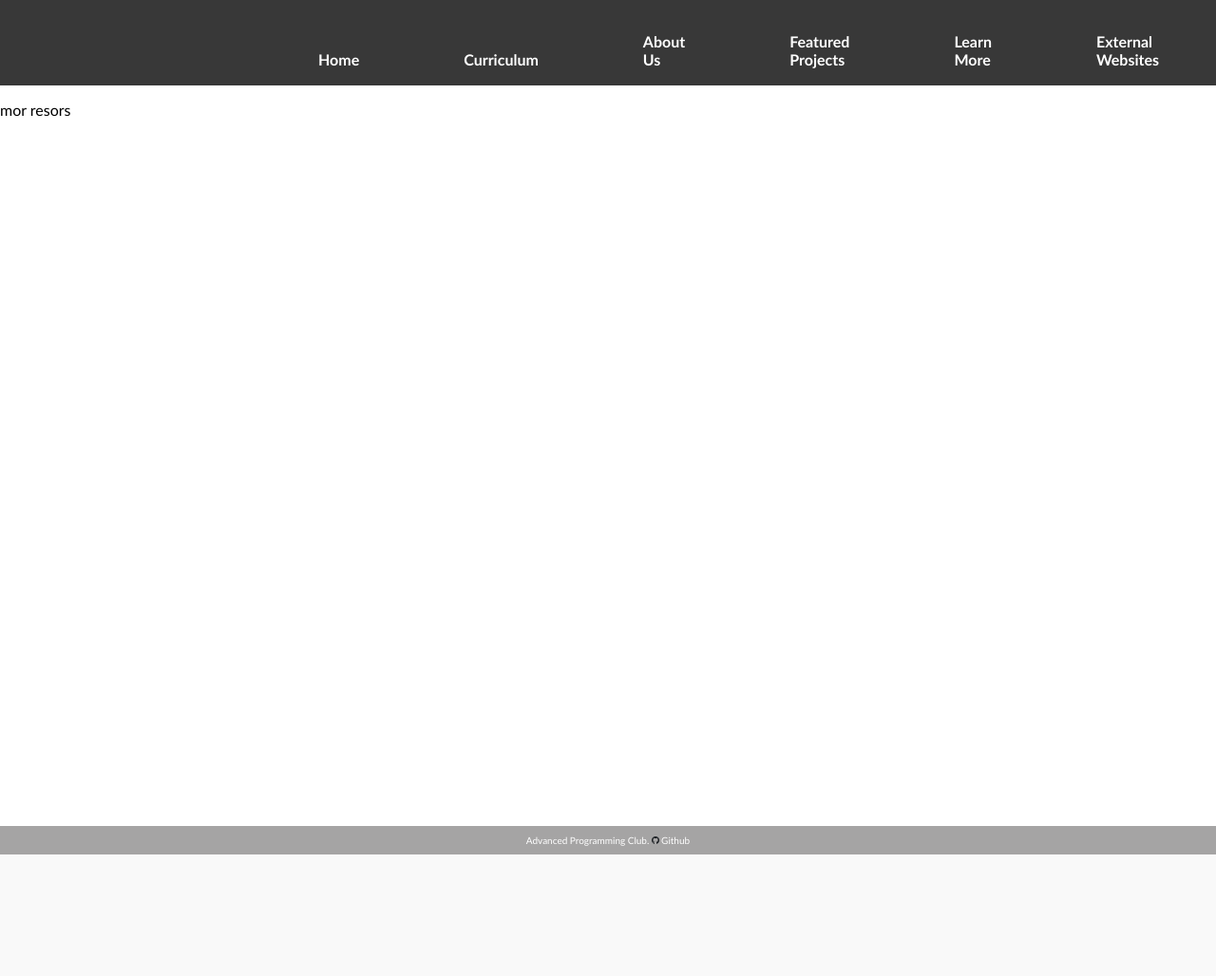
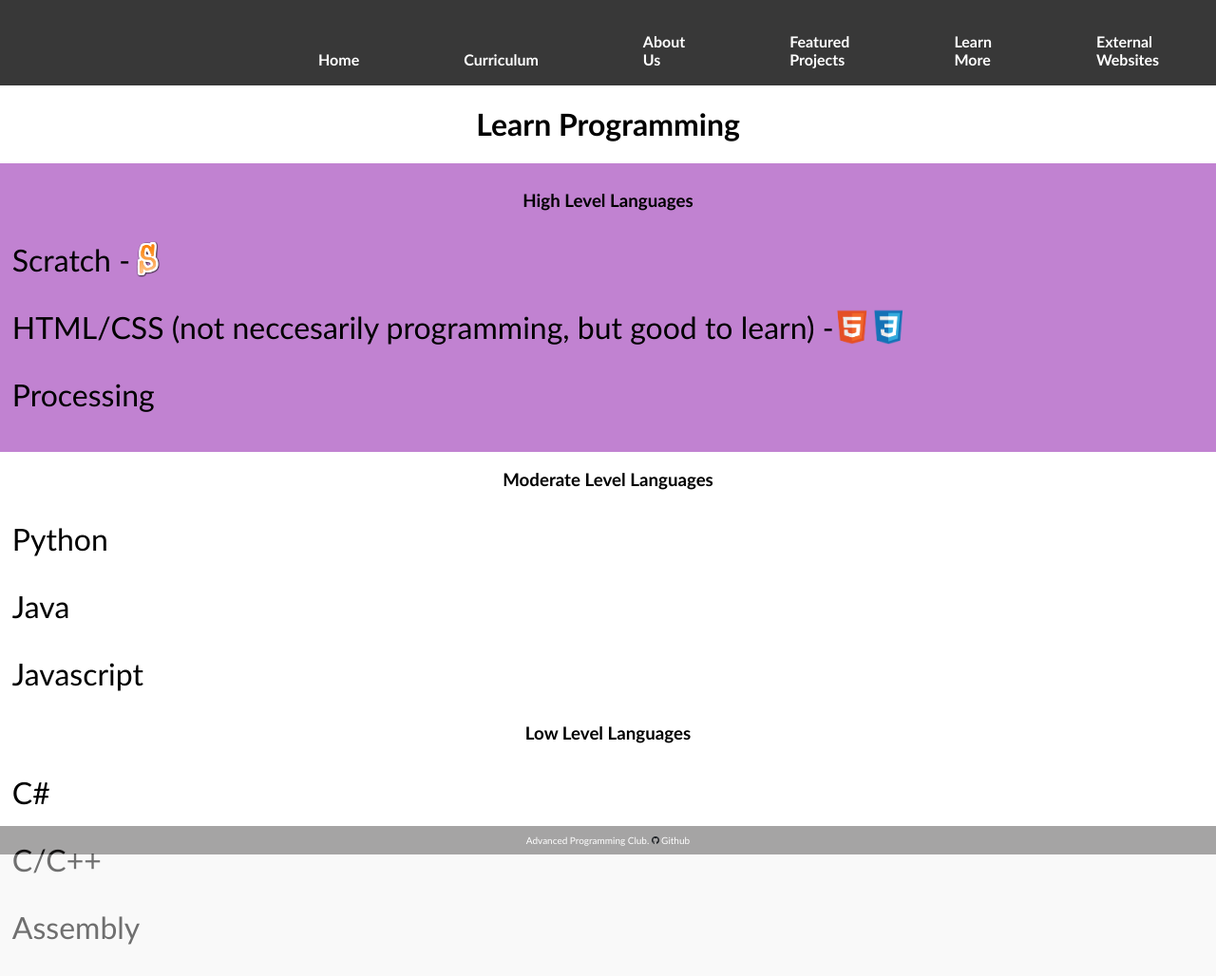
Before and after one commit to apc-gmhs/apc-website, a Jekyll site: the page built from _pages/learn_more/programming.html, in a window 1280 px wide. Shown: the whole page at 95% size. Built offline with Jekyll 4.4.1, drawn with Linux system fonts in a browser that asks for light colours; before the commit the page ends 900 px from its top, so only the background shows below that.

Commit message:
Work on programming resources and python scrip

```diff
--- /dev/null
+++ b/_automation_scripts/keys.yml
@@ -0,0 +1,2 @@
+public: test
+secret: test
--- a/_pages/learn_more/principles.html
+++ b/_pages/learn_more/principles.html
@@ -8,5 +8,5 @@
 ---
 
 <main>
-    <p>resors</p>
+	<p>resors</p>
 </main>
--- a/_pages/learn_more/programming.html
+++ b/_pages/learn_more/programming.html
@@ -2,11 +2,40 @@
 title: Learn More
 layout: default
 description: A page for members to learn more programming.
-permalink: /learn_more/principles
+permalink: /learn_more/programming
 stylesheets:
-  - learn_more
+  - programming
 ---
 
 <main>
-	<p>mor resors</p>
+	<h1 id="title">Learn Programming</h1>
+	<div id="high_lvl">
+		<h3>High Level Languages</h3>
+		<div class="languages">
+			<p class="language">Scratch - <img class="lang_icon" src="/assets/images/languages/scratch_icon.png" /></p>
+			<p class="language">
+				HTML/CSS (not neccesarily programming, but good to learn) - <img class="lang_icon" src="/assets/images/languages/html.png" /><img
+					class="lang_icon"
+					src="/assets/images/languages/css.png"
+				/>
+			</p>
+			<p class="language">Processing</p>
+		</div>
+	</div>
+	<div id="mid_lvl">
+		<h3>Moderate Level Languages</h3>
+		<div class="languages">
+			<p class="language">Python</p>
+			<p class="language">Java</p>
+			<p class="language">Javascript</p>
+		</div>
+	</div>
+	<div id="low_lvl">
+		<h3>Low Level Languages</h3>
+		<div class="languages">
+			<p class="language">C#</p>
+			<p class="language">C/C++</p>
+			<p class="language">Assembly</p>
+		</div>
+	</div>
 </main>
--- a/css/curriculum.css
+++ b/css/curriculum.css
@@ -6,6 +6,7 @@
 #title {
 	text-align: center;
 	font-size: 2em;
+	color: white;
 }
 
 .doc iframe {
--- /dev/null
+++ b/css/programming.css
@@ -0,0 +1,31 @@
+#title {
+	text-align: center;
+}
+
+#high_lvl {
+	width: 100%;
+	padding-top: 1vh;
+	padding-bottom: 1vh;
+
+	background-color: #c182d1;
+}
+
+h3 {
+	text-align: center;
+	font-weight: 900;
+}
+
+.language {
+	font-size: 2em;
+	display: flex;
+	align-items: center;
+}
+
+.language img {
+	width: 1.2em;
+	height: 1.2em;
+}
+
+.languages {
+	margin-left: 1vw;
+}
--- a/keys.yml
+++ /dev/null
@@ -1,2 +0,0 @@
-public: 5c686032b4a629e60ba486589d224a0d05d1832f1
-secret: acf85196942d5e23648e93420de97be5
```
Also changed, not shown: _pages/learn_more/learn_more.html (+6 -6 lines), _automation_scripts/get_members.py (renamed from get_members.py), _automation_scripts/update_descriptions.py (added), assets/images/frowny_face.png (deleted), assets/images/languages/css.png (added), assets/images/languages/html.png (added), assets/images/languages/scratch_icon.png (added), 3 other files.
